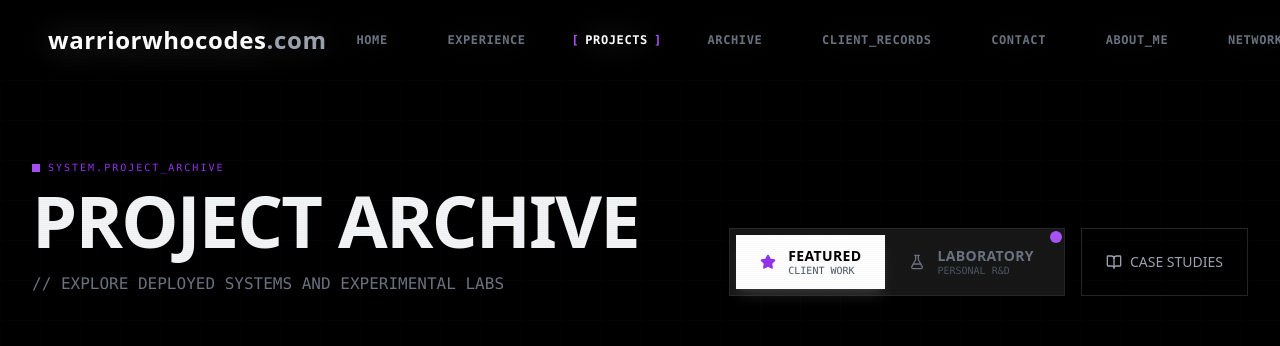
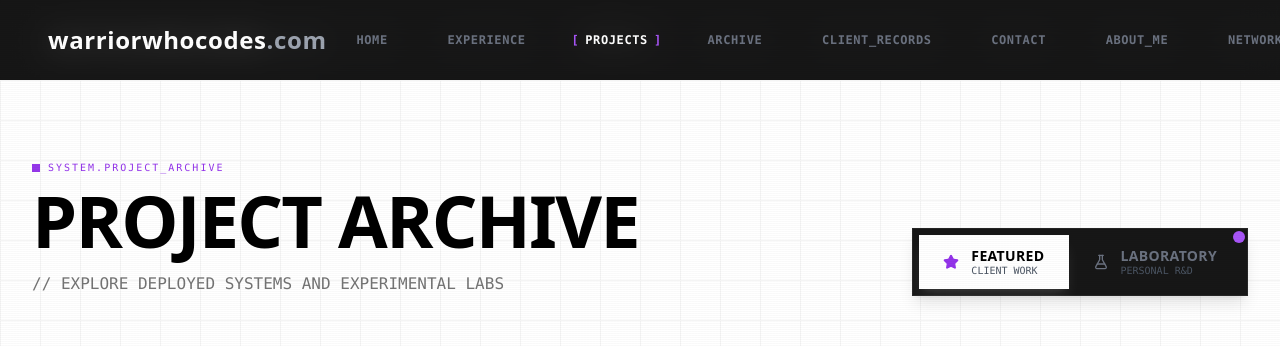
Before and after one commit to AnkushSinghGandhi/my-portfolio, a React (Vite) app: page /projects in a window 1280 px wide. Shown: the top 346 px of the page. Built offline with nearby package versions, Linux system fonts and the light colour scheme.

Commit message:
style: apply high contrast theme to Projects and Experience sections

```diff
--- a/src/components/Experience.jsx
+++ b/src/components/Experience.jsx
@@ -41,9 +41,9 @@ export default function Experience() {
   ];
 
   return (
-    <section className="relative px-6 sm:px-12 lg:px-20 py-24 pt-32 sm:pt-44 bg-black text-white font-sans overflow-hidden min-h-screen">
+    <section className="relative px-6 sm:px-12 lg:px-20 py-24 pt-32 sm:pt-44 bg-white text-neutral-900 font-sans overflow-hidden min-h-screen">
       {/* Grid Background */}
-      <div className="absolute inset-0 bg-[linear-gradient(to_right,#111_1px,transparent_1px),linear-gradient(to_bottom,#111_1px,transparent_1px)] bg-[size:40px_40px] opacity-20 pointer-events-none" />
+      <div className="absolute inset-0 bg-[linear-gradient(to_right,#e5e5e5_1px,transparent_1px),linear-gradient(to_bottom,#e5e5e5_1px,transparent_1px)] bg-[size:40px_40px] opacity-40 pointer-events-none" />
 
       <div className="relative z-10 max-w-6xl mx-auto">
         {/* Header - Terminal Style */}
@@ -55,13 +55,13 @@ export default function Experience() {
         >
           <div className="max-w-3xl">
             <div className="flex items-center gap-2 mb-4">
-              <span className="w-2 h-2 bg-purple-500 animate-pulse" />
-              <span className="text-[10px] font-mono text-purple-400 tracking-[0.2em] uppercase">system.service_history</span>
+              <span className="w-2 h-2 bg-purple-600 animate-pulse" />
+              <span className="text-[10px] font-mono text-purple-600 tracking-[0.2em] uppercase">system.service_history</span>
             </div>
-            <h1 className="text-4xl sm:text-5xl lg:text-7xl font-bold tracking-tight mb-4 text-center md:text-left">
+            <h1 className="text-4xl sm:text-5xl lg:text-7xl font-bold tracking-tight mb-4 text-center md:text-left text-black">
               EXPERIENCE ARCHIVE
             </h1>
-            <p className="text-gray-500 font-mono text-xs sm:text-sm leading-relaxed max-w-2xl text-center md:text-left">
+            <p className="text-neutral-500 font-mono text-xs sm:text-sm leading-relaxed max-w-2xl text-center md:text-left">
               // CHRONOLOGICAL LOG OF TECHNICAL DEPLOYMENTS, PROFESSIONAL SERVICE, AND SYSTEM ARCHITECTURE ROLES.
               UNIFIED RECORDS OF PREVIOUS CORE OPERATIONS.
             </p>
@@ -85,7 +85,7 @@ export default function Experience() {
               whileInView={{ opacity: 1, y: 0 }}
               viewport={{ once: true }}
               transition={{ duration: 0.5, delay: idx * 0.1 }}
-              className="group relative bg-neutral-900/40 border border-neutral-800 hover:border-purple-500/30 transition-all duration-500 overflow-hidden"
+              className="group relative bg-neutral-900 border border-neutral-800 hover:border-purple-500/50 transition-all duration-500 overflow-hidden shadow-xl hover:shadow-2xl"
             >
               {/* Left Gradient Accent Bar */}
               <div className="absolute left-0 top-0 bottom-0 w-1 bg-gradient-to-b from-blue-600 via-purple-600 to-pink-600 opacity-20 group-hover:opacity-100 transition-opacity duration-500 shadow-[0_0_10px_rgba(168,85,247,0.3)]" />
--- a/src/components/Projects.jsx
+++ b/src/components/Projects.jsx
@@ -26,22 +26,22 @@ export default function Projects({ limit, isPage }) {
   return (
     <section
       id="projects"
-      className={`relative px-6 sm:px-8 py-20 sm:py-24 bg-black text-gray-100 overflow-hidden ${isPage ? "pt-24 sm:pt-40" : ""}`}
+      className={`relative px-6 sm:px-8 py-20 sm:py-24 ${limit ? "bg-black text-gray-100" : "bg-white text-neutral-900"} overflow-hidden ${isPage ? "pt-24 sm:pt-40" : ""}`}
     >
       {/* Subtle Grid Background */}
-      <div className="absolute inset-0 bg-[linear-gradient(to_right,#111_1px,transparent_1px),linear-gradient(to_bottom,#111_1px,transparent_1px)] bg-[size:40px_40px] opacity-20 pointer-events-none" />
+      <div className={`absolute inset-0 bg-[linear-gradient(to_right,${limit ? "#111" : "#e5e5e5"}_1px,transparent_1px),linear-gradient(to_bottom,${limit ? "#111" : "#e5e5e5"}_1px,transparent_1px)] bg-[size:40px_40px] ${limit ? "opacity-20" : "opacity-40"} pointer-events-none`} />
 
       {/* Header & Controls */}
       <div className="relative z-10 flex flex-col md:flex-row md:justify-between md:items-end max-w-7xl mx-auto mb-16 gap-8">
         <div>
           <div className="flex items-center gap-2 mb-2">
-            <span className="w-2 h-2 bg-purple-500 animate-pulse" />
+            <span className="w-2 h-2 bg-purple-600 animate-pulse" />
             <span className="text-[10px] font-mono text-purple-600 tracking-[0.2em] uppercase">system.project_archive</span>
           </div>
-          <h2 className="text-4xl sm:text-5xl lg:text-7xl font-bold mb-4 tracking-tight">
+          <h2 className={`text-4xl sm:text-5xl lg:text-7xl font-bold mb-4 tracking-tight ${limit ? "text-white" : "text-black"}`}>
             PROJECT ARCHIVE
           </h2>
-          <p className="text-gray-500 font-mono text-sm sm:text-base max-w-xl">
+          <p className={`${limit ? "text-gray-500" : "text-neutral-500"} font-mono text-sm sm:text-base max-w-xl`}>
             // EXPLORE DEPLOYED SYSTEMS AND EXPERIMENTAL LABS
           </p>
         </div>
@@ -49,7 +49,7 @@ export default function Projects({ limit, isPage }) {
         <div className="flex flex-wrap gap-4">
           {/* Segmented Control */}
           {/* Enhanced Segmented Control */}
-          <div className="flex bg-neutral-900 border border-neutral-800 p-1.5 rounded-none">
+          <div className="flex bg-neutral-900 border border-neutral-800 p-1.5 rounded-none shadow-lg">
             <button
               onClick={() => setShowLab(false)}
               className={`relative flex items-center gap-3 px-6 py-3 rounded-none text-sm font-medium transition-all duration-300 ${!showLab ? "bg-white text-black shadow-lg shadow-white/10" : "text-gray-500 hover:text-white hover:bg-white/5"
@@ -86,16 +86,7 @@ export default function Projects({ limit, isPage }) {
             </button>
           </div>
 
-          {/* Case Studies Button */}
-          <Button
-            onClick={() => {
-              /* Handle case studies click */
-            }}
-            className="flex items-center gap-2 bg-transparent border border-neutral-800 text-gray-400 hover:text-white hover:border-purple-500 hover:bg-purple-600/10 px-6 py-2 h-auto text-sm transition-all rounded-none"
-          >
-            <BookOpen className="w-4 h-4" />
-            CASE STUDIES
-          </Button>
+
         </div>
       </div>
 
@@ -111,7 +102,7 @@ export default function Projects({ limit, isPage }) {
                 animate={{ opacity: 1, y: 0 }}
                 exit={{ opacity: 0, y: -20 }}
                 transition={{ duration: 0.4, delay: i * 0.05 }}
-                className="group relative flex flex-col h-full bg-black border border-neutral-900"
+                className={`group relative flex flex-col h-full ${limit ? "bg-black" : "bg-neutral-900"} border border-neutral-800 ${!limit ? "shadow-xl hover:shadow-2xl" : ""} transition-all`}
               >
                 {/* Vertical Side Borders */}
                 <div className="absolute top-0 left-0 w-[1px] h-full bg-gradient-to-b from-blue-600 via-purple-600 to-pink-600 opacity-20 group-hover:opacity-100 transition-opacity duration-500 z-20" />
```
